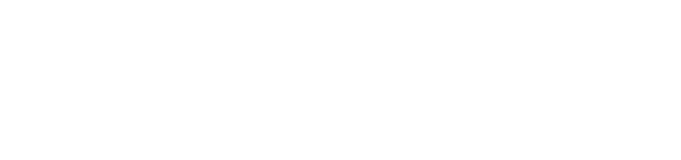
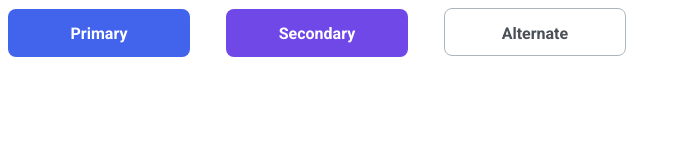
Before and after one commit to js-tasks-ru/htmlcss-20230411_alexander-lysyuk, a website: page 03-lection1/01-button/index.html in a window 1280 px wide. Shown: the whole page, without its empty margins (0-681 px from the left). Drawn offline with Linux system fonts and the light colour scheme.

Commit message:
Added buttons and styles

```diff
--- a/03-lection1/01-button/button.css
+++ b/03-lection1/01-button/button.css
@@ -1 +1,47 @@
-/* Стилизация кнопки */
+.button {
+    border: none;
+    display: inline-block;
+    padding: 15px 20px 14px;
+    font-size: 16px;
+    font-weight: bold;
+    text-align: center;
+    border-radius: 8px;
+    border: none;
+    cursor: pointer;
+    margin-right: 32px;
+    min-width: 182px;
+    height: 48px;
+  }
+
+  .button:disabled {
+    opacity: 0.5;
+    pointer-events: none;
+  }
+
+  .button_primary {
+    background: #4263EB;
+    color: #fff;
+  }
+
+  .button_primary:hover {
+    background-color: #2342C0;
+  }
+
+  .button_secondary {
+    background: #7048E8;
+    color: #fff;
+  }
+
+  .button_secondary:hover {
+    background: #5028C6;
+  }
+
+  .button_alternate {
+    background: transparent;
+    color: #495057;
+    border: 1px solid #ACB5BD;
+  }
+
+  .button_alternate:hover {
+    border-color: #212429;
+  }
--- a/03-lection1/01-button/index.html
+++ b/03-lection1/01-button/index.html
@@ -1,11 +1,12 @@
 <!DOCTYPE html>
-<!-- Страница с кнопкой -->
 <html lang="ru">
     <head>
         <link rel="stylesheet" href="../../assets/css/main.css">
         <link rel="stylesheet" href="./button.css">
     </head>
     <body>
-
+        <button class="button button_primary">Primary</button>
+        <button class="button button_secondary">Secondary</button>
+        <button class="button button_alternate">Alternate</button>
     </body>
 </html>
```
